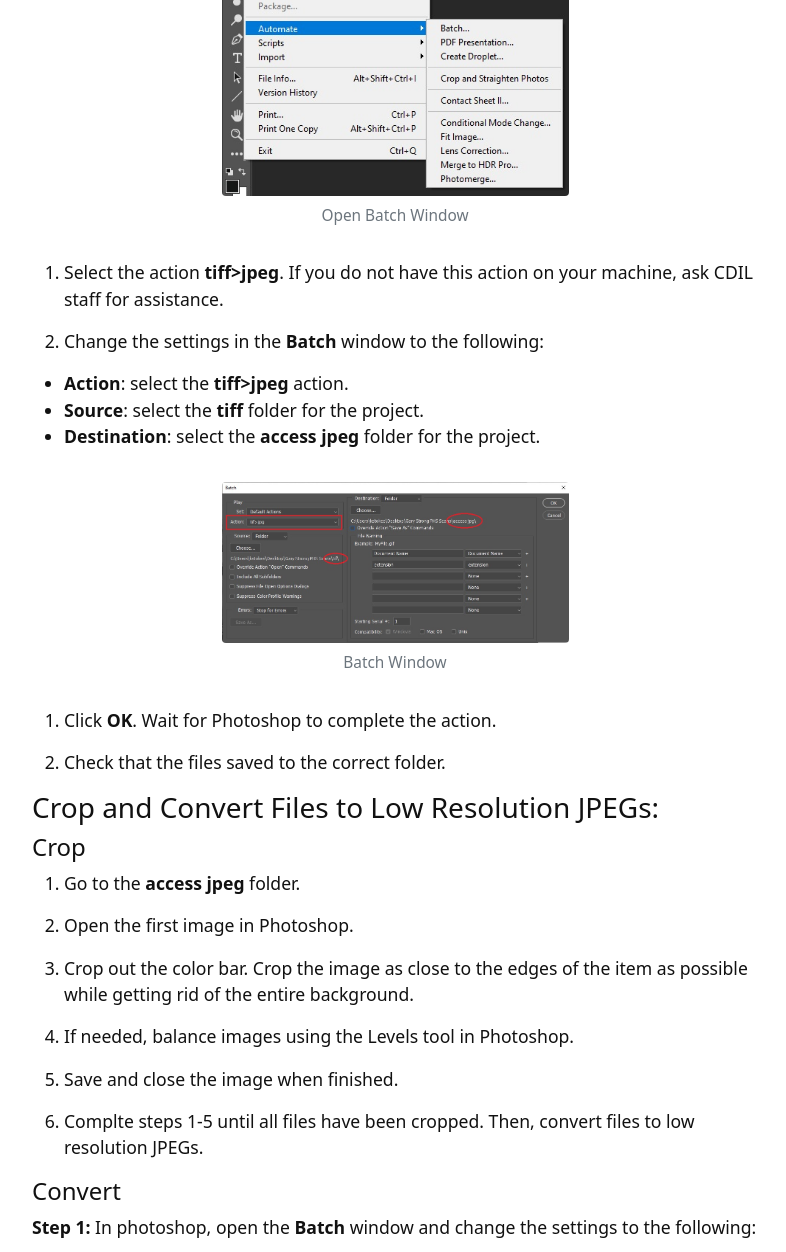
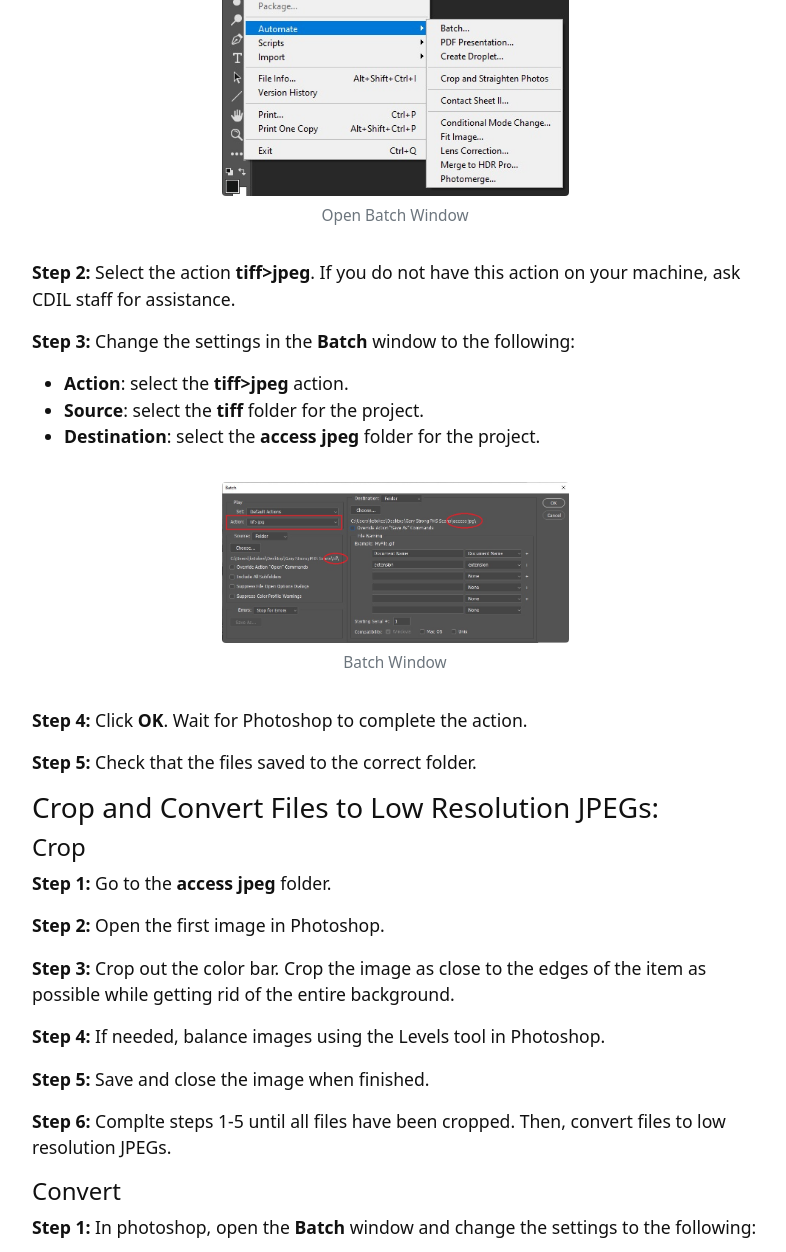
Before and after one commit to kitstokes/digi-proc, a Jekyll site: the page built from content/1-processing.md, in a window 1280 px wide and 1400 px high, scrolled down 1174 px, cut to the strip 0-1252 px from the top of the window. Shown: the whole strip, without its empty margins (245-1031 px from the left). Built offline with Jekyll 4.4.1, drawn with Linux system fonts in a browser that asks for light colours; some of the changed text lies outside the part shown.

Commit message:
change numbered lists to steps

```diff
--- a/content/1-processing.md
+++ b/content/1-processing.md
@@ -29,13 +29,13 @@ There are two main steps to processing your image scans:
 
 ### Convert Files from TIFF to JPEG
 
-1. Open Photoshop. Go to **File** > **Automoate** > **Batch**.
+**Step 1:** Open Photoshop. Go to **File** > **Automoate** > **Batch**.
 
 {% include figure.html img="processing_1.jpeg" alt="Open Batch Window" caption="Open Batch Window" width="50%" %}
 
-2. Select the action **tiff>jpeg**. If you do not have this action on your machine, ask CDIL staff for assistance.
+**Step 2:** Select the action **tiff>jpeg**. If you do not have this action on your machine, ask CDIL staff for assistance.
 
-3. Change the settings in the **Batch** window to the following:
+**Step 3:** Change the settings in the **Batch** window to the following:
 
 - **Action**: select the **tiff>jpeg** action.
 - **Source**: select the **tiff** folder for the project.
@@ -43,25 +43,25 @@ There are two main steps to processing your image scans:
 
 {% include figure.html img="processing_2.jpeg" alt="Batch Window" caption="Batch Window" width="50%" %}
 
-4. Click **OK**. Wait for Photoshop to complete the action.
+**Step 4:** Click **OK**. Wait for Photoshop to complete the action.
 
-5. Check that the files saved to the correct folder.
+**Step 5:** Check that the files saved to the correct folder.
 
 ### Crop and Convert Files to Low Resolution JPEGs:
 
 #### Crop
 
-1. Go to the **access jpeg** folder.
+**Step 1:** Go to the **access jpeg** folder.
 
-2. Open the first image in Photoshop.
+**Step 2:** Open the first image in Photoshop.
 
-3. Crop out the color bar. Crop the image as close to the edges of the item as possible while getting rid of the entire background.
+**Step 3:** Crop out the color bar. Crop the image as close to the edges of the item as possible while getting rid of the entire background.
 
-4. If needed, balance images using the Levels tool in Photoshop.
+**Step 4:** If needed, balance images using the Levels tool in Photoshop.
 
-5. Save and close the image when finished.
+**Step 5:** Save and close the image when finished.
 
-6. Complte steps 1-5 until all files have been cropped. Then, convert files to low resolution JPEGs.
+**Step 6:** Complte steps 1-5 until all files have been cropped. Then, convert files to low resolution JPEGs.
 
 #### Convert
 
@@ -87,28 +87,28 @@ There are two main steps to processing your document scans:
 
 ### Convert JPEG scans to PDF Using Adobe Acrobat
 
-1. Open the **lowres jpeg** folder for the scanning project.
+**Step 1:** Open the **lowres jpeg** folder for the scanning project.
 
-2. Select the item(s) you would like to convert.
+**Step 2:** Select the item(s) you would like to convert.
 
-3. Right-click the selected item(s). From the context menu choose one of the following:
+**Step 3:** Right-click the selected item(s). From the context menu choose one of the following:
 
 - **Convert to Adobe PDF** if converting only one file.
 - **Combine supported files in Acrobat** if converting files that need to be combined into one (like a multi-page letter or document).
 
 {% include figure.html img="processing_4.jpeg" alt="Convert or Combine Files" caption="Convert or Combine Files" width="75%" %}
 
-4. Click **Combine** in the window that appears.
+**Step 4:** Click **Combine** in the window that appears.
 
-5. Wait for Acrobat to open your files.
+**Step 5:** Wait for Acrobat to open your files.
 
-6. Find **Tools** in the top-right corner of the screen. Click **Recognize Text** and then **In this file**.
+**Step 6:** Find **Tools** in the top-right corner of the screen. Click **Recognize Text** and then **In this file**.
 
 {% include figure.html img="processing_5.jpeg" alt="Recognize Text" caption="Recognize Text" width="75%" %}
 
-7. Wait for Acrobat to complete the command. If working with a multi-page document, you will know it is finished when it ends back at the first page.
+**Step 7:** Wait for Acrobat to complete the command. If working with a multi-page document, you will know it is finished when it ends back at the first page.
 
-8. Save the document as a PDF following the naming rules established in the [File Naming] section.
+**Step 8:** Save the document as a PDF following the naming rules established in the [File Naming] section.
 
 {:#ocr}
 ## Text Recognition with Adobe Acrobat Pro DC OCR
@@ -119,17 +119,17 @@ Optical Character Recognition (OCR) is a technology that recognizes text in docu
 
 Follow these steps to extract text through OCR on one document.
 
-1. Open a PDF in Adobe Acrobat Pro DC.
+**Step 1:** Open a PDF in Adobe Acrobat Pro DC.
 
-2. Select **Scan & OCR** from the tool menu on the right side of the application window.
+**Step 2:** Select **Scan & OCR** from the tool menu on the right side of the application window.
 
 {% include figure.html img="processing_6.jpeg" alt="Scan & OCR" caption="Scan & OCR" width="50%" %}
 
-3. Select **Recognize Text** from the toolbar at the top of the screen. Choose **In This File** from the dropdown menu.
+**Step 3:** Select **Recognize Text** from the toolbar at the top of the screen. Choose **In This File** from the dropdown menu.
 
 {% include figure.html img="processing_7.jpeg" alt="Recognize Text" caption="" width="50%" %}
 
-4. In the **Recognize Text** window, check that the settings are correct:
+**Step 4:** In the **Recognize Text** window, check that the settings are correct:
 
 - **Document Language**: language in which the document is written. Most documents you work with in the CDIL will be in English (US).
 - **Output**: set to Searchable Image.
@@ -143,53 +143,53 @@ Follow these steps to extract text through OCR on one document.
 
 Follow these steps to extract text through OCR on multiple documents at one time.
 
-1. Open Adobe Acrobat Pro DC. Click the **Tools** menu in the top-left corner.
+**Step 1:** Open Adobe Acrobat Pro DC. Click the **Tools** menu in the top-left corner.
 
 {% include figure.html img="processing_9.jpeg" alt="Tools Menu" caption="" width="50%" %}
 
-2. Click **Scan & OCR** in the **Create & Edit** tool group.
+**Step 2:** Click **Scan & OCR** in the **Create & Edit** tool group.
 
-3. Click **Or recognize text in multiple files** under the blue Start button.
+**Step 3:** Click **Or recognize text in multiple files** under the blue Start button.
 
 {% include figure.html img="processing_10.jpeg" alt="Multiple Files" caption="" width="50%" %}
 
-4. Click **Add Files...** to manually add files or drag and drop files into the window.
+**Step 4:** Click **Add Files...** to manually add files or drag and drop files into the window.
 
 {% include figure.html img="processing_11.jpeg" alt="Add Files" caption="" width="50%" %}
 
-5. Output options:
+**Step 5:** Output options:
 
 - **Target folder**: choose to save the items to the same folder as the originals or to save them to a new folder.
 - **File naming**: choose to keep the same file name or input a text or number string before or after the original name.
 
 {% include figure.html img="processing_12.jpeg" alt="Output Options" caption="" width="50%" %}
 
-6. Click **OK**. Check the **General Settings** dialog box that opens. Set PDFs to **300 dpi** to avoid file size issues later.
+**Step 6:** Click **OK**. Check the **General Settings** dialog box that opens. Set PDFs to **300 dpi** to avoid file size issues later.
 
-7. Click **OK** to start the OCR process.
+**Step 7:** Click **OK** to start the OCR process.
 
 ## Batch Reduce File Size
 
 Follow these steps to reduce the file size of many PDFs at once using Adobe Acrobat Pro DC.
 
-1. In Acrobat, open the **File** menu and select **File** > **Save As Other** > **Reduce Size PDF**.
+**Step 1:** In Acrobat, open the **File** menu and select **File** > **Save As Other** > **Reduce Size PDF**.
 
 {% include figure.html img="processing_13.jpeg" alt="Reduce Size PDF" caption="" width="50%" %}
 
-2. In the **Arrange documents** dialog box, add files by selecting **Add Files...** or drag and drop files into the window. Click **OK**.
+**Step 2:** In the **Arrange documents** dialog box, add files by selecting **Add Files...** or drag and drop files into the window. Click **OK**.
 
 {% include figure.html img="processing_14.jpeg" alt="Arrange Documents" caption="" width="50%" %}
 
-3. In the next window, choose **Retain existing** for the compatibility options and click **OK**.
+**Step 3:** In the next window, choose **Retain existing** for the compatibility options and click **OK**.
 
-4. Output options:
+**Step 4:** Output options:
 
 - **Target folder**: choose to save the items to the same folder as the originals or to save them to a new folder.
 - **File naming**: choose to kep the same file name or input a text or number string before or after the original name.
 
 {% include figure.html img="processing_15.jpeg" alt="Output Options" caption="" width="50%" %}
 
-5. Click **OK** to begin the process.
+**Step 5:** Click **OK** to begin the process.
 
 
 {:#actions}
@@ -203,33 +203,33 @@ Follow these steps to learn how to make the two Photoshop actions required for t
 Open Photoshop. Is the **Action Window** visible? Make sure by selecting the **Window** menu at the top of the screen and clicking **Actions**.{% endcapture %}
 {% include alert.html text=text color=secondary %}
 
-1. Open one of the tiff files from your scanning project in Photoshop.
+**Step 1:** Open one of the tiff files from your scanning project in Photoshop.
 
-2. In the **Action Window**, click on the **Create New Action** button. It is a small square with a plus sign.
+**Step 2:** In the **Action Window**, click on the **Create New Action** button. It is a small square with a plus sign.
 
 {% include figure.html img="processing_18.jpeg" alt="Create New Action" caption="" width="75%" %}
 
-3. In the **New Action** window, set the name of the new action to **tiff > jpeg**.
+**Step 3:** In the **New Action** window, set the name of the new action to **tiff > jpeg**.
 
 {% include figure.html img="processing_20.jpeg" alt="tiff > jpeg" caption="" width="75%" %}
 
-4. Click **Record**.
+**Step 4:** Click **Record**.
 
-5. In the **File** menu, select **Save As...** Navigate to the **access jpeg** folder for your scanning project.
+**Step 5:** In the **File** menu, select **Save As...** Navigate to the **access jpeg** folder for your scanning project.
 
-6. Choose **JPEG** from the **Save as** type drop down menu. Click **Save**.
+**Step 6:** Choose **JPEG** from the **Save as** type drop down menu. Click **Save**.
 
 {% include figure.html img="processing_22.jpeg" alt="Save As..." caption="" width="50%" %}
 
-7. In the **JPEG Options** window change the **Quality** value to 10 and click **OK**.
+**Step 7:** In the **JPEG Options** window change the **Quality** value to 10 and click **OK**.
 
 {% include figure.html img="processing_23.jpeg" alt="JPEG Options" caption="" width="75%" %}
 
-8. Select **Close** from the **File** menu or use Ctrl + W.
+**Step 8:** Select **Close** from the **File** menu or use Ctrl + W.
 
 {% include figure.html img="processing_24.jpeg" alt="Close" caption="" width="75%" %}
 
-9. Click the square **Stop** icon in the Action Window.
+**Step 9:** Click the square **Stop** icon in the Action Window.
 
 {% include figure.html img="processing_25.jpeg" alt="Stop Action Record" caption="" width="75%" %}
 
```
